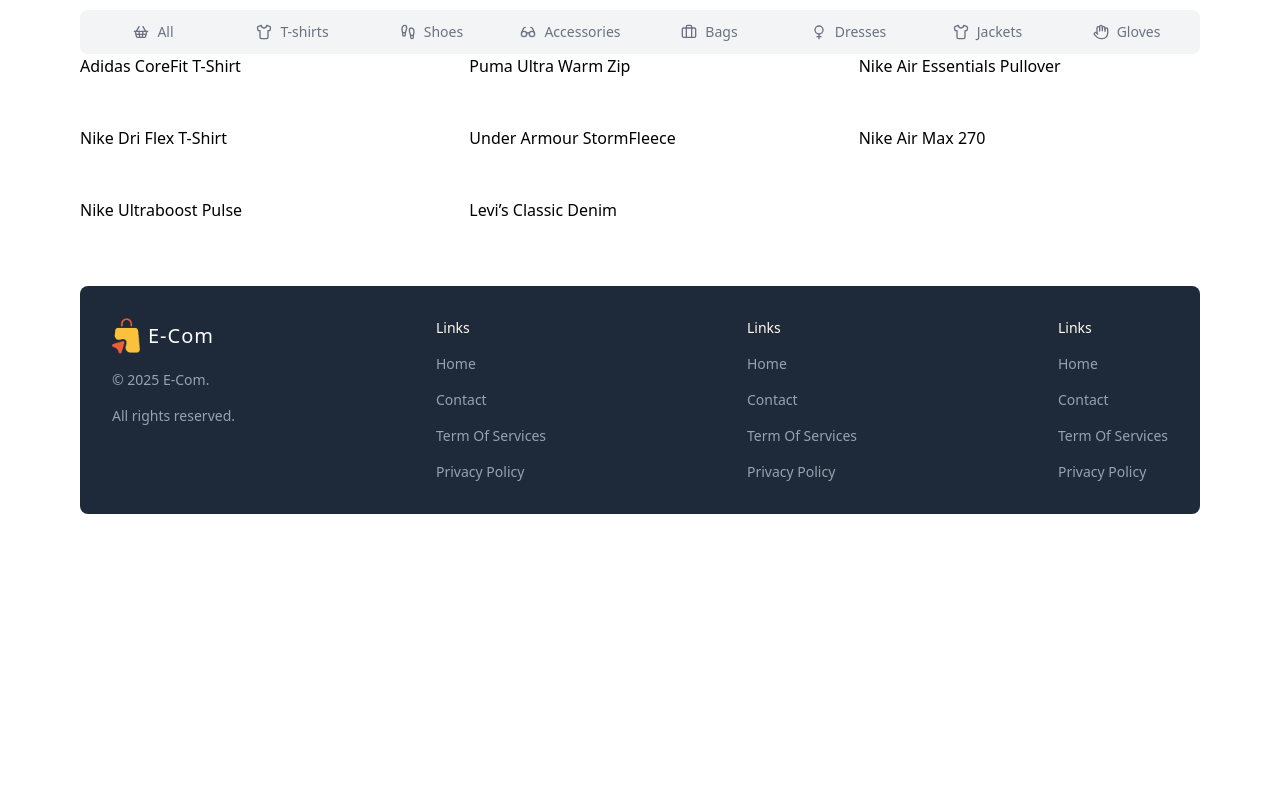
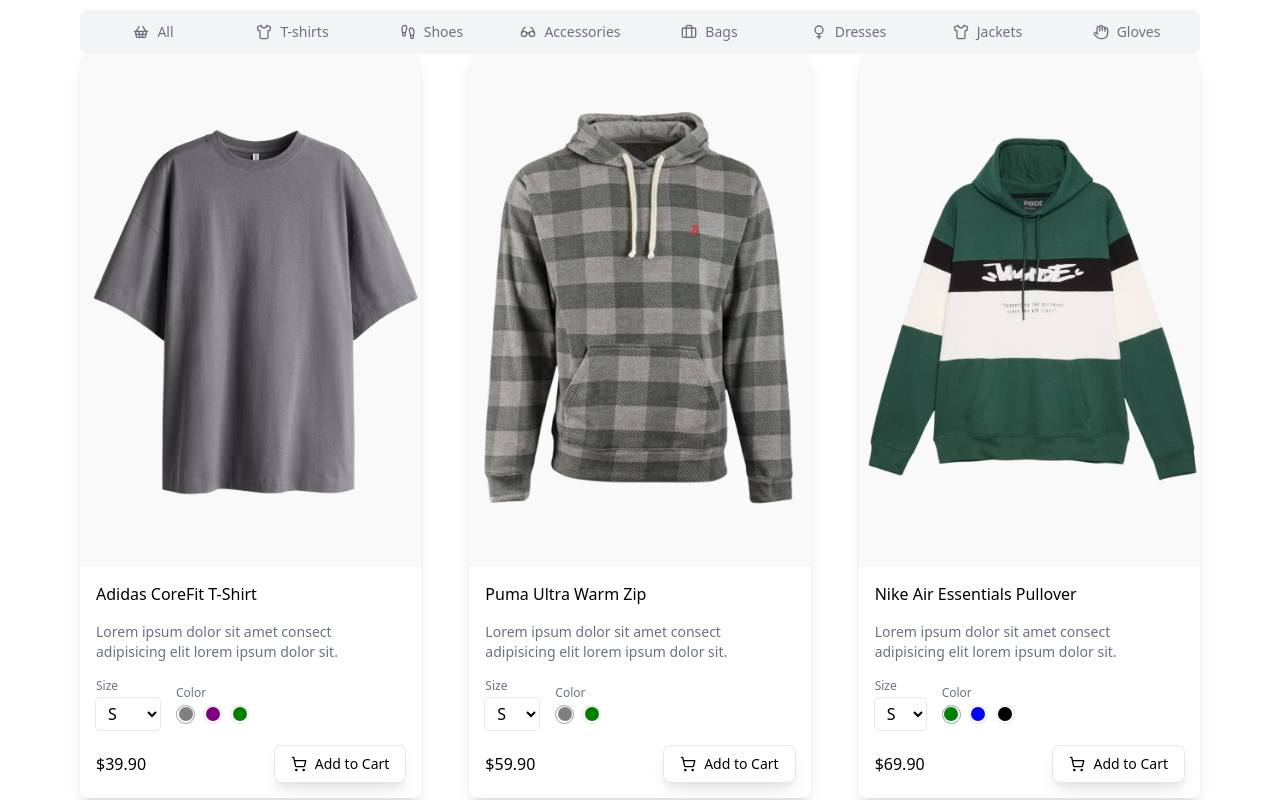
Before and after one commit to abdurrahmanmahmud5981/E-Com-Client, a Next.js app: page / in a window 1280 px wide. Shown: the part 480-1280 px from the top of the page. Before the commit the page ends 1010 px from the top, so only its background shows below. Built offline with nearby package versions, Linux system fonts and the light colour scheme.

Commit message:
UI:product card design completed

```diff
--- a/src/components/ProductCard.tsx
+++ b/src/components/ProductCard.tsx
@@ -1,17 +1,93 @@
-"use client"
-import { ProductType } from '@/types'
-import React from 'react'
+"use client";
+import { ProductType } from "@/types";
+import { ShoppingCart } from "lucide-react";
+import Image from "next/image";
+import Link from "next/link";
+import React, { useState } from "react";
 
-type Props = {
+const ProductCard = ({ product }: { product: ProductType }) => {
+  const [productTypes, setProductTypes] = useState({
+    size: product.sizes[0],
+    color: product.colors[0],
+  });
 
-}
+  const handleProductType = ({
+    type,
+    value,
+  }: {
+    type: "size" | "color";
+    value: string;
+  }) => {
 
-const ProductCard = ({ product}:{ product:ProductType}) => {
+    setProductTypes((prev)=>({
+      ...prev,
+      [type]:value,
+    }))
+  };
+
   return (
-    <div>
-        {product.name}
+    <div className="shadow-lg rounded-lg overflow-hidden">
+      {/* Image */}
+      <Link href={`/products/${product.id}`}>
+        <div className="relative aspect-[2/3]">
+          <Image
+            src={product.images[productTypes.color]}
+            alt={product.name}
+            fill
+            className="object-cover hover:scale-105 transition-all duration-300"
+          />
+        </div>
+      </Link>
+      {/* Product Details Short */}
+      <div className="flex flex-col gap-4 p-4">
+        <h1 className="font-medium">{product.name}</h1>
+        <p className="text-sm text-gray-500">{product.shortDescription}</p>
+        {/* Product types */}
+        <div className="flex items-center gap-4 text-xs">
+          {/* SIZES */}
+          <div className="flex flex-col gap-1">
+            <span className="text-gray-500">Size</span>
+            <select
+              name="size"
+              id="size"
+              className="ring ring-gray-200 rounded px-2 py-1 text-base font-medium uppercase"
+              onChange={e=> handleProductType({type:"size",value:e.target.value})}
+            >
+              {product.sizes.map((size) => (
+                <option key={size} value={size} >
+                  {size}
+                </option>
+              ))}
+            </select>
+          </div>
+          {/* SIZES */}
+          <div className="flex flex-col gap-1">
+            <span className="text-gray-500">Color</span>
+            <div className="flex items-center gap-2">
+              {product.colors.map((color) => (
+                <div key={color} className={`cursor-pointer border-1 ${productTypes.color === color ? "border-gray-400" : "border-gray-200"} rounded-full p-[1.5px] flex items-center justify-center`}
+                onClick={e=>handleProductType({type:"color",value:color})}
+                >
+                  <div
+                    className="h-[14px] w-[14px] rounded-full"
+                    style={{ backgroundColor: color }}
+                  ></div>
+                </div>
+              ))}
+            </div>
+          </div>
+        </div>
+        {/* price and add to cart button */}
+        <div className="flex justify-between items-center gap-4">
+          <p className="font-medium">${product.price.toFixed(2)}</p>
+          <button className=" text-sm ring-1 ring-gray-200 shadow-lg rounded-md px-4 py-2 cursor-pointer hover:text-white hover:bg-black transition-all duration-300 flex items-center gap-2">
+            <ShoppingCart className="w-4 h-4" />
+            Add to Cart
+          </button>
+        </div>
+      </div>
     </div>
-  )
-}
+  );
+};
 
-export default ProductCard
+export default ProductCard;
```
